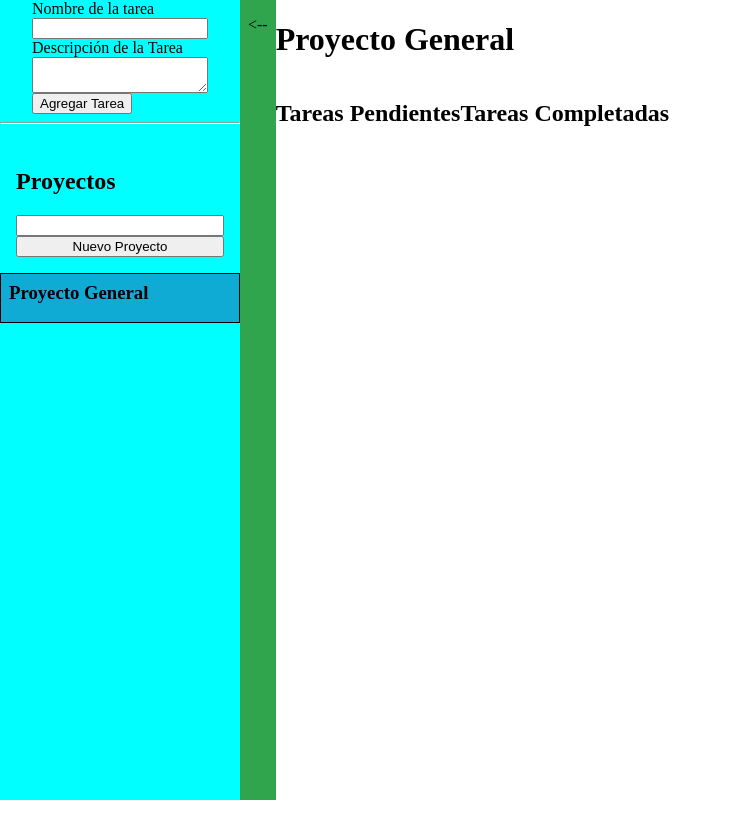
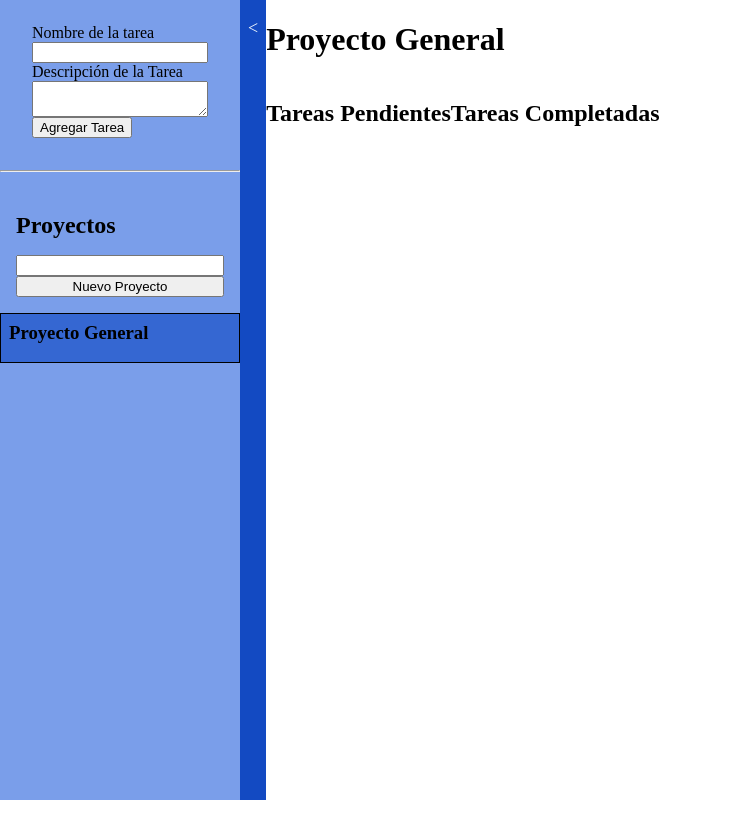
Before and after one commit to AxlinBishop/creador-tareas, a Vue app: page / in a window 1280 px wide. Shown: the whole page, without its empty margins (0-732 px from the left). Built offline with nearby package versions, Linux system fonts and the light colour scheme.

Commit message:
Terminado diseño base

```diff
--- a/src/components/BloqueProyectos.vue
+++ b/src/components/BloqueProyectos.vue
@@ -10,20 +10,26 @@
 .bloque_marco{
     min-height: 2rem;
     border: solid 1px;
-    overflow-x: auto;
     padding: 0.5rem;
+    overflow: hidden; /* FUERA DEL HOVER NO SE MOSTRARÁ EL OVERFLOW */
+    /* ESTILO DE LAS CARD DE PROYECTOS */
+    background-color: #3567D2;
+        &:hover{
+        background-color: #D7E3FC;
+        overflow-x: auto; /* AL HACER HOVER SE VERÁ EL SCROLL */
+}
 }
 .bloque_nombre{
     margin: 0;
 }
-/*scrollbar */
-.bloque_marco::-webkit-scrollbar { /* Ancho del scrollbar */
+/*scrollbar CUANDO SE LE HAGA HOVER AL BLOQUE*/
+.bloque_marco:hover::-webkit-scrollbar { /* Ancho del scrollbar */
     height: 8px;
 }
-.bloque_marco::-webkit-scrollbar-track {/* Color de fondo del scrollbar */
+.bloque_marco:hover::-webkit-scrollbar-track {/* Color de fondo del scrollbar */
     background: #a7b9f5;
 }
-.bloque_marco::-webkit-scrollbar-thumb { /* Color y forma del "thumb" */
+.bloque_marco:hover::-webkit-scrollbar-thumb { /* Color y forma del "thumb" */
     background: #9dabd8;     /* Color del thumb */
     border-radius: 6px;     /* Bordes redondeados del thumb */
 }
@@ -35,8 +41,16 @@
 
 <script setup>
 import { defineProps } from 'vue';
+import { useStore } from 'vuex';
 
-let props = defineProps({
+const store = useStore();
+/* PROPS */
+let props = defineProps({ /* PROPS RECIBIDOS DESDE MENUTAREAS */
     proyecto: String,
 })
+
+/* VARIABLES */
+let esProyectoActual = false
+/* METODOS */
+
 </script>
--- a/src/components/MenuTareas.vue
+++ b/src/components/MenuTareas.vue
@@ -7,11 +7,11 @@
             <div class="menuTarea agregarTarea-form">
                 <div class="form-group">
                     <label for="nombreTarea">Nombre de la tarea</label>
-                    <input type="text" name="nombreTarea" id="nombreTarea" v-model="nombreTarea">
+                    <input @keydown.enter="agregarTarea" type="text" name="nombreTarea" id="nombreTarea" v-model="nombreTarea" required>
                 </div>
                 <div class="form-group">
                     <label for="descripcionTarea">Descripción de la Tarea</label>
-                    <textarea name="descripciónTarea" id="descripcionTarea" v-model="descripcionTarea"></textarea>
+                    <textarea @keydown.enter="agregarTarea" name="descripciónTarea" id="descripcionTarea" v-model="descripcionTarea"></textarea>
                 </div>
                 <button @click="agregarTarea">Agregar Tarea</button>
             </div>
@@ -20,7 +20,7 @@
                 <div class="proyectos_agregar">
                     <h2>Proyectos</h2>
                     <div class="form-group">
-                        <input type="text" name="nuevoProyecto" id="nuevoProyecto" v-model="nombreProyecto">
+                        <input @keydown.enter="agregarProyecto" type="text" name="nuevoProyecto" id="nuevoProyecto" v-model="nombreProyecto">
                         <button @click="agregarProyecto">Nuevo Proyecto</button>
                     </div>
                 </div>
@@ -35,8 +35,8 @@
         </div>
         <div class="menuExtension fullHeight" @click="changeExpandedState">
             <!-- CON LOS V-IF CAMBIO EL SENTID DE LA FLECHA DEPENDIENDO DEL STATE DE isExpanded -->
-            <p v-if="store.state.isExpanded"> <-- </p>
-            <p v-if="!store.state.isExpanded"> --> </p>
+            <p v-if="store.state.isExpanded"> < </p>
+            <p v-if="!store.state.isExpanded"> > </p>
         </div>
     </section>
 </template>
@@ -74,10 +74,14 @@ function changeExpandedState() {  /* CAMBIA EL STATE DE isExpanded, LO QUE MUEST
 }
 /* AGREGAR UN NUEVO PROYECTO */
 function agregarProyecto() {
-    store.commit("agregarProyecto", nombreProyecto.value) /* ENVIA EL NOMBRE INGRESADO COMO PAYLOAD */
-    proyectoActual.value = nombreProyecto.value; /* CAMBIA EL VALOR DEL PROYECTO ACTUAL AL PROYECTO CREADO */
-    store.commit("cambiarProyectoActual", proyectoActual.value); /* CAMBIA EL VALOR EN EL STATE */
-    nombreProyecto.value = ""; /* SE REINICIA EL VALOR DEL INPUT */
+    if(!nombreProyecto.value.trim()){
+        alert("Debe ingresar un nombre al Proyecto")
+    }else{
+        store.commit("agregarProyecto", nombreProyecto.value) /* ENVIA EL NOMBRE INGRESADO COMO PAYLOAD */
+        proyectoActual.value = nombreProyecto.value; /* CAMBIA EL VALOR DEL PROYECTO ACTUAL AL PROYECTO CREADO */
+        store.commit("cambiarProyectoActual", proyectoActual.value); /* CAMBIA EL VALOR EN EL STATE */
+        nombreProyecto.value = ""; /* SE REINICIA EL VALOR DEL INPUT */
+    }
 }
 
 /* AL MONTAR LA APLICACIÓN SE REVISA SI HAY ALGÚN ELEMENTO EN PROYECTOS, SI NO HAY, SE CREA UNO */
@@ -104,14 +108,17 @@ onMounted(() => {
 
 /* ESTILO DE LOS ITEMS DEL MENU LATERAL */
 .menuLateral{
-    background-color: aqua;
+    background-color: #7A9EEA;
     width: 30vh; /* TAMAÑO DEL MENU LATERAL */
 }
 .menuTarea {
-    padding: 0 2rem;
+    padding: 1.5rem 2rem;
 }
 .menu_proyectos{
-    height: 70%;
+    height: 65.6%;
+}
+.menu_proyectos h2{
+    margin: 1rem 0;
 }
 .proyectos{
     height: 100%;
@@ -120,11 +127,6 @@ onMounted(() => {
 .proyectos_agregar{
     padding: 1rem;
 }
-.proyecto_card {
-    /* ESTILO DE LAS CARD DE PROYECTOS */
-    background-color: rgba(41, 45, 150, 0.4);
-}
-
 .form-group {
     /* COLOCAR LABEL-INPUT EN FORMA VERTICAL */
     display: flex;
@@ -133,23 +135,30 @@ onMounted(() => {
 
 /* ESTILO DE LOS ITEMS DEL MENU DE EXPANSIÓN */
 .menuExtension {
-    background-color: rgb(48, 165, 77);
+    background-color:#134AC2;
     padding: 0 0.5rem;
+    color: aliceblue;
+    font-size: large;
+    font-weight: 100;
+    &:hover{
+        background-color: #082B77;
+        cursor: pointer;
+    }
 }
 
-/*scrollbar */
+/*SCROLLBAR*/
 .proyectos::-webkit-scrollbar { /* Ancho del scrollbar */
     width: 10px;
 }
 .proyectos::-webkit-scrollbar-track {/* Color de fondo del scrollbar */
-    background: #a7b9f5;
+    background: #3567D2;
 }
 .proyectos::-webkit-scrollbar-thumb { /* Color y forma del "thumb" */
-    background: #9dabd8;     /* Color del thumb */
+    background: #0B3898;     /* Color del thumb */
     border-radius: 6px;     /* Bordes redondeados del thumb */
 }
 .proyectos::-webkit-scrollbar-thumb:hover { /* Color del thumb cuando el cursor pasa sobre él */
-    background: #98a3c9;
+    background: #082B77;
 }
 
 </style>
```
